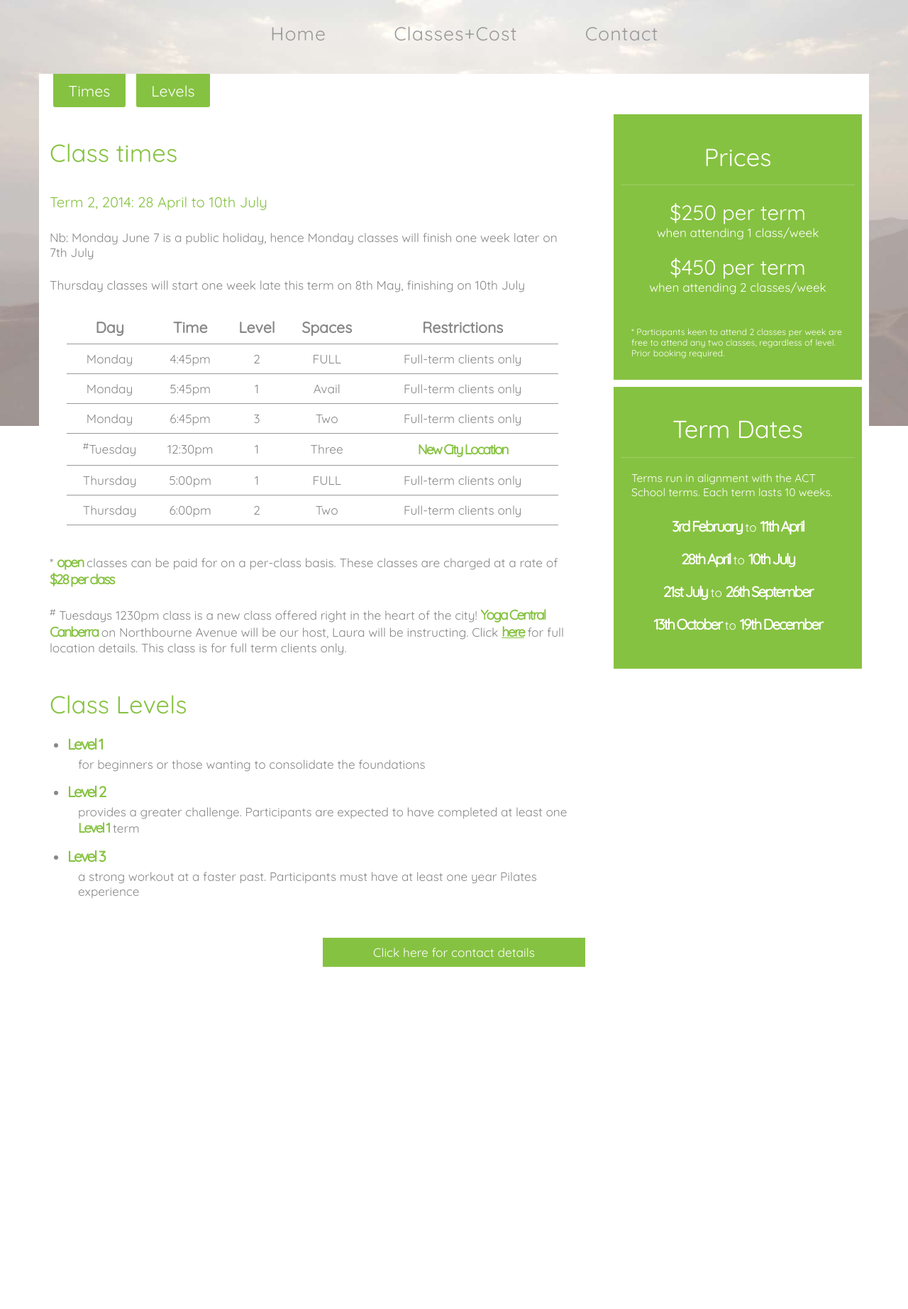
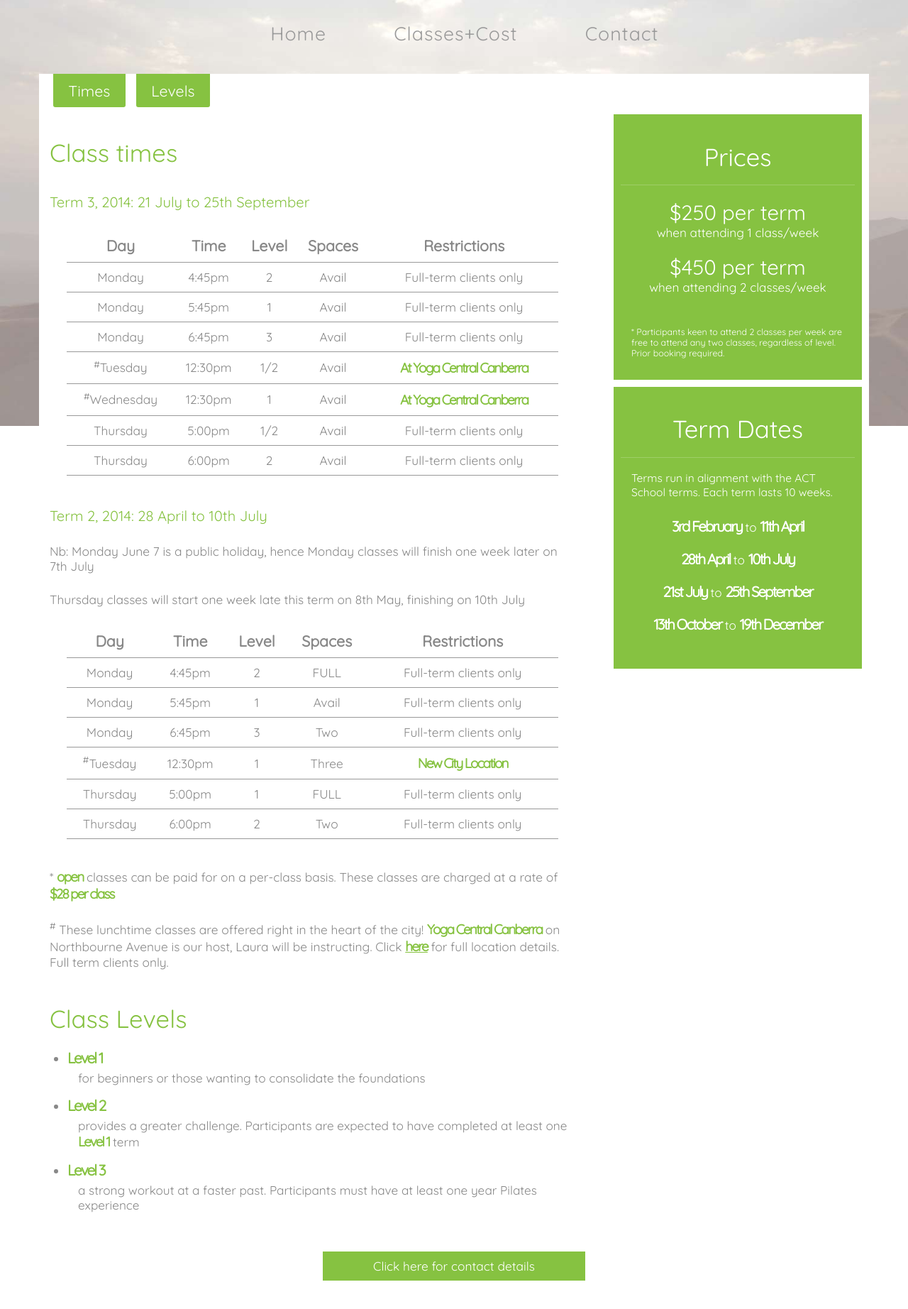
Before and after one commit to ithrive/ithrive.github.io-old, a Jekyll site: the page built from classes.html, in a window 1280 px wide. Shown: the whole page at 71% size. Built offline with Jekyll 4.4.1, drawn with Linux system fonts in a browser that asks for light colours; before the commit the page ends 1402 px from its top, so only the background shows below that.

Commit message:
special offer
Changed logo and intro to just “ithrive”
Updated instructor info and removed Clinic 88
Added Term 3 timetable and special offer tab

```diff
--- a/classes.html
+++ b/classes.html
@@ -17,6 +17,67 @@ page: classes
         <div class="span8">
             <a name="times"></a>
             <h2>Class times</h2>
+             <h3>Term 3, 2014: 21 July to 25th September</h3>
+            <div class="scrollable-table">
+                <table>
+                    <tr>
+                        <th>Day</th>
+                        <th>Time</th>
+                        <th>Level</th>
+                        <th>Spaces</th>
+                        <th>Restrictions</th>
+                    </tr>
+                    <tr>
+                        <td>Monday</td>
+                        <td>4:45pm</td>
+                        <td>2</td>
+                        <td>Avail</td>
+                        <td>Full-term clients only</td>
+                    </tr>
+                    <tr>
+                        <td>Monday</td>
+                        <td>5:45pm</td>
+                        <td>1</td>
+                        <td>Avail</td>
+                        <td>Full-term clients only</td>
+                    </tr>
+                    <tr>
+                        <td>Monday</td>
+                        <td>6:45pm</td>
+                        <td>3</td>
+                        <td>Avail</td>
+                        <td>Full-term clients only</td>
+                    </tr>
+                    <tr>
+                        <td><sup>#</sup>Tuesday</td>
+                        <td>12:30pm</td>
+                        <td>1/2</td>
+                        <td>Avail</td>
+                        <td><a href="http://www.yogacentralcanberra.com.au/faqs/"><em>At Yoga Central Canberra</em></a></td>
+                    </tr>
+                    <tr>
+                    	<td><sup>#</sup>Wednesday</td>
+                        <td>12:30pm</td>
+                        <td>1</td>
+                        <td>Avail</td>
+                        <td><a href="http://www.yogacentralcanberra.com.au/faqs/"><em>At Yoga Central Canberra</em></a></td>
+                    </tr>
+                    <tr>
+                        <td>Thursday</td>
+                        <td>5:00pm</td>
+                        <td>1/2</td>
+                        <td>Avail</td>
+                        <td>Full-term clients only</td>
+                    </tr>
+                    <tr>
+                        <td>Thursday</td>
+                        <td>6:00pm</td>
+                        <td>2</td>
+                        <td>Avail</td>
+                        <td>Full-term clients only</td>
+                    </tr>
+                </table>
+            </div>
             <h3>Term 2, 2014: 28 April to 10th July</h3>
             <p>Nb: Monday June 7 is a public holiday, hence Monday classes will finish one week later on 7th July</p>
             <p> Thursday classes will start one week late this term on 8th May, finishing on 10th July</p>
@@ -77,7 +138,7 @@ page: classes
                 * <em>open</em> classes can be paid for on a per-class basis. These classes are charged at a rate of <em>$28 per class</em>
             </p>
             <p>
-            <sup>#</sup> Tuesdays 1230pm class is a new class offered right in the heart of the city! <a href="http://www.yogacentralcanberra.com.au" target="_blank"><em>Yoga Central Canberra</em></a> on Northbourne Avenue will be our host, Laura will be instructing.   Click <a href="http://www.yogacentralcanberra.com.au/faqs/" target="_blank"><em><u>here</u></em></a> for full location details.  This class is for full term clients only.
+            <sup>#</sup> These lunchtime classes are offered right in the heart of the city! <a href="http://www.yogacentralcanberra.com.au" target="_blank"><em>Yoga Central Canberra</em></a> on Northbourne Avenue is our host, Laura will be instructing.   Click <a href="http://www.yogacentralcanberra.com.au/faqs/" target="_blank"><em><u>here</u></em></a> for full location details.  Full term clients only.
             </p>
 
 
@@ -125,7 +186,7 @@ page: classes
                 <ul>
                     <li><em>3rd February</em> to <em>11th April</em></li>
                     <li><em>28th April</em> to <em>10th July</em></li>
-                    <li><em>21st July</em> to <em>26th September</em></li>
+                    <li><em>21st July</em> to <em>25th September</em></li>
                     <li><em>13th October</em> to <em>19th December</em></li>
                 </ul>
             </div>
--- a/css/index.css
+++ b/css/index.css
@@ -31,17 +31,18 @@ th {
 	font-size: 16pt;
 }
 
-h1, h2, h3, em {
+h1, h2, h3, h4, em {
 	font-weight: 400;
 	color: rgb(134, 194, 65); /* ithrive greeen */
 }
+
 em {
 	font-size: 110%;
 	font-weight: 900;
 	font-style: normal;
 	letter-spacing: -0.1em;
 }
-h1, h2, h3, p {
+h1, h2, h3, h4, p {
 	padding: 1.2em 15px 0.3em 15px;
 	margin: 0;
 }
@@ -50,6 +51,10 @@ h1 {
 }
 h2 {
 	font-size: 26pt;
+}
+h4 {
+	font-size:40pt;
+	text-align:center;
 }
 ul {
 	font-size: 110%;
@@ -92,7 +97,10 @@ ul.smaller-list {
 .green-theme * {
 	color: white;
 }
-
+.info-offer {
+	text-align:center;
+	font-size: 150%;
+}
 ul.nav {
 	padding: 30px 0 20px 0;
 	list-style: none;
@@ -166,6 +174,16 @@ ul.nav li a:hover {
 	background-repeat: no-repeat;
 	background-position: 100% 100%;
 }
+
+.info-box.info-special {
+
+	padding-bottom: 100px;
+	background-image: url('../img/ithrive_word_only_fade.jpg');
+	background-repeat: no-repeat;
+	background-position:  top;
+
+}
+
 .info-box h2 {
 	text-align: center;
 	padding: 0.5em;
@@ -191,6 +209,10 @@ ul.page-jumps li {
 }
 ul.page-jumps li a {
 	color: white;
+}
+
+ul.page-jumps li.specials {
+	float: right;
 }
 
 .container.instructor {
@@ -233,6 +255,13 @@ ul.page-jumps li a {
 	text-align: center;
 	text-decoration: none;
 }
+.special {
+	letter-spacing: 0.1em;
+	font-weight: 400;
+	color: rgb(134, 194, 65);
+	text-align: center;
+}
+
 .map-img {
 	float: right;
 	margin-top: 60px;
```
Also changed, not shown: index.html (+21 -4 lines), img/ithrive_logo_stacked.jpg (added), img/ithrive_word_only.jpg (added), img/ithrive_word_only_fade.jpg (added), img/logo_white_cropped.png (added).
